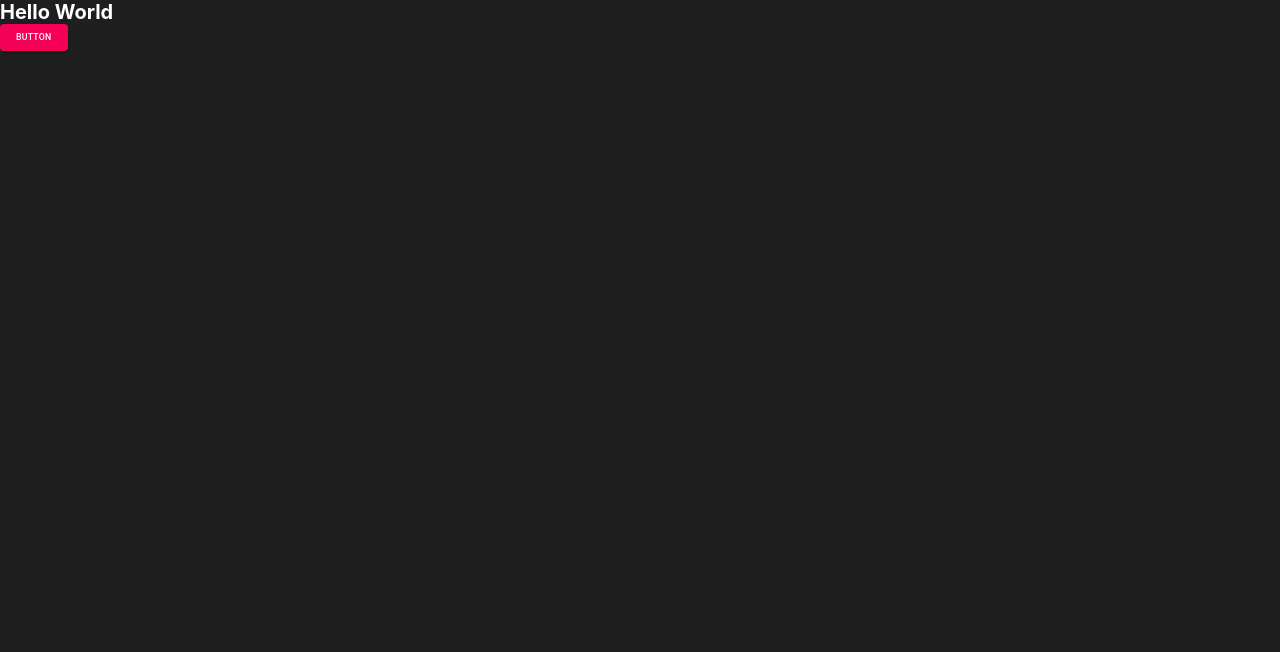
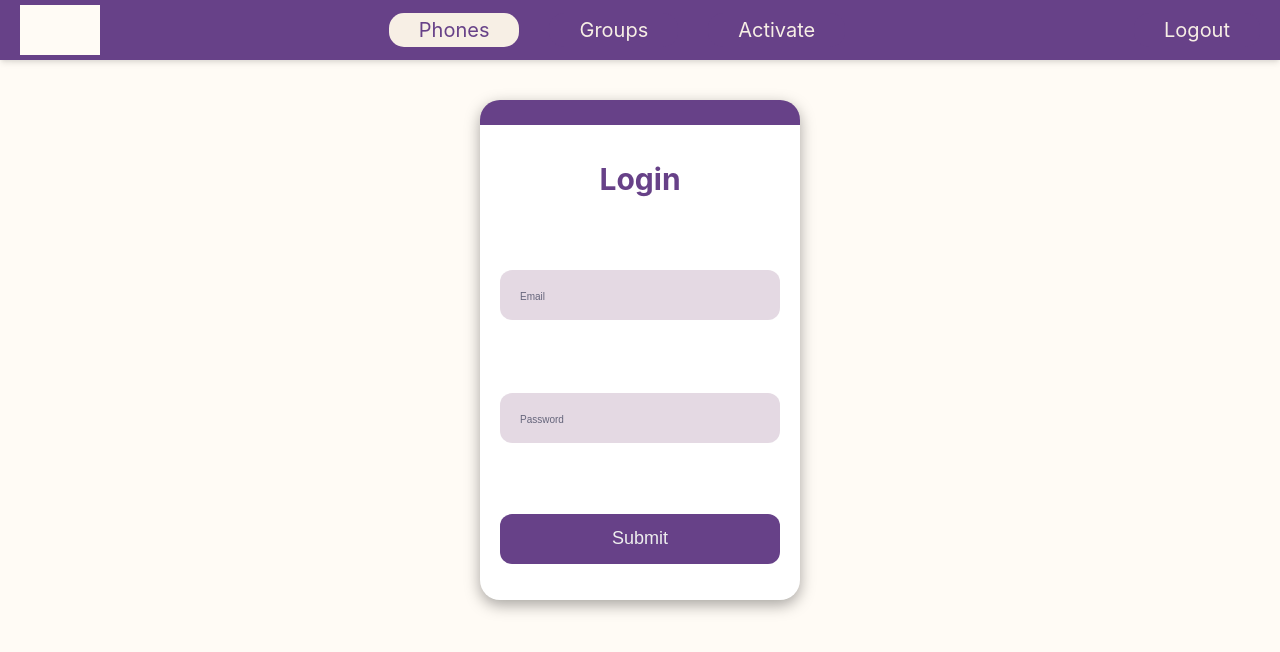
Before and after one commit to eladjmc/telegram-app, a React (Create React App) app: page / in a window 1280 px wide. Shown: the top 652 px of the page. Built offline with nearby package versions, Linux system fonts and the light colour scheme.

Commit message:
added navbar and user-form

```diff
--- a/src/App.tsx
+++ b/src/App.tsx
@@ -1,14 +1,17 @@
-import React from "react";
-
-import Button from "@material-ui/core/Button";
+import React, { FormEvent } from "react";
+import Login from "./components/login/Login";
+import Navbar from "./components/navbar/Navbar";
+import UserForm from "./components/shared/ui-components/UserForm";
 
 function App() {
+  const onSubmitForm = (e: FormEvent<HTMLInputElement>) => {
+    console.log("submitted");
+  };
+
   return (
     <div className="App">
-      <h1>Hello World</h1>
-      <Button variant="contained" color="secondary">
-        Button
-      </Button>
+      <Navbar/>
+      <Login />
     </div>
   );
 }
--- /dev/null
+++ b/src/components/login/Login.tsx
@@ -0,0 +1,14 @@
+import React, { FormEvent } from "react";
+import UserForm from "../shared/ui-components/UserForm";
+const Login = () => {
+  const onSubmitForm = (e: FormEvent<HTMLInputElement>) => {
+    console.log("submitted");
+  };
+  return (
+    <UserForm fields={["Email", "Password"]} submitForm={onSubmitForm}>
+      <h3>Login</h3>
+    </UserForm>
+  );
+};
+
+export default Login;
--- /dev/null
+++ b/src/components/navbar/NavButton.tsx
@@ -0,0 +1,22 @@
+import React from "react";
+
+interface buttonProps {
+  buttonText: string;
+  isSelected: boolean;
+  action: (buttonName: string) => void;
+}
+
+const NavButton = ({ buttonText, isSelected, action }: buttonProps) => {
+  return (
+    <div
+      className={`nav-btn ${isSelected ? "nav-btn-selected" : ""}`}
+      onClick={() => {
+        action(buttonText);
+      }}
+    >
+      {buttonText}
+    </div>
+  );
+};
+
+export default NavButton;
--- /dev/null
+++ b/src/components/navbar/Navbar.tsx
@@ -0,0 +1,87 @@
+import React from "react";
+import { useState } from "react";
+import "../../styles/Navbar.scss";
+import NavButton from "./NavButton";
+import { navbarButtons } from "../../constants/navbarButtons";
+
+const [phones, groups, activate, logout] = navbarButtons;
+
+interface ButtonsSelected {
+  phones: boolean;
+  groups: boolean;
+  activate: boolean;
+}
+
+const Navbar = () => {
+  const [isSelected, setIsSelected] = useState<ButtonsSelected>({
+    phones: true,
+    groups: false,
+    activate: false,
+  });
+  const handleNavLinkPressed = (buttonName: string) => {
+    // this will not be a switch case at the end, just for now it is
+    switch (buttonName) {
+      case phones: {
+        //TODO: handle navigate and other logic
+        console.log(phones, "Pressed link");
+
+        break;
+      }
+      case groups: {
+        //TODO: handle navigate and other logic
+        console.log(groups, "Pressed link");
+        break;
+      }
+      case activate: {
+        //TODO: handle navigate and other logic
+        console.log(activate, "Pressed link");
+        break;
+      }
+      case logout: {
+        //TODO: handle navigate and other logic
+        console.log(logout, "Pressed link");
+        break;
+      }
+      default:
+        break;
+    }
+  };
+
+  return (
+    <header className="navbar">
+      <div className="logo"></div>
+      <div className="navigate-links">
+        <div className="phones">
+          <NavButton
+            buttonText={phones}
+            isSelected={isSelected.phones}
+            action={handleNavLinkPressed}
+          />
+        </div>
+        <div className="groups">
+          <NavButton
+            buttonText={groups}
+            isSelected={isSelected.groups}
+            action={handleNavLinkPressed}
+          />
+        </div>
+        <div className="activate">
+          <NavButton
+            buttonText={activate}
+            isSelected={isSelected.activate}
+            action={handleNavLinkPressed}
+          />
+        </div>
+      </div>
+      <div className="logout">
+        <NavButton
+          buttonText={logout}
+          isSelected={false}
+          action={handleNavLinkPressed}
+        />
+      </div>
+    </header>
+  );
+};
+
+export default Navbar;
--- /dev/null
+++ b/src/components/shared/ui-components/UserForm.scss
@@ -0,0 +1,133 @@
+.form {
+    margin: 0 auto;
+    background-color: rgb(255, 255, 255);
+    border-radius: 20px;
+    box-sizing: border-box;
+    height: 500px;
+    padding: 20px;
+    width: 320px;
+    border-top: 25px var(--MainColor) solid;
+    box-shadow: rgba(0, 0, 0, 0.35) 0px 5px 15px;
+
+  }
+  .login-form {
+    display: flex;
+    flex-direction: column;
+    justify-content: space-around;
+  }
+  .title {
+    color: var(--MainColor);
+    font-family: sans-serif;
+    font-size: 36px;
+    font-weight: 600;
+    margin-top: 5px;
+  }
+
+  .subtitle {
+    color: #eee;
+    font-family: sans-serif;
+    font-size: 16px;
+    font-weight: 600;
+    margin-top: 10px;
+  }
+
+  .input-container {
+    height: 50px;
+    position: relative;
+    width: 100%;
+  }
+
+  .ic1 {
+    margin-top: 40px;
+  }
+
+  .ic2 {
+    margin-top: 30px;
+  }
+
+  .input {
+    background-color: rgba(73, 3, 72, 0.149);
+    border-radius: 12px;
+    border: 0;
+    box-sizing: border-box;
+    color: #2e2e2e;
+    font-size: 18px;
+    height: 100%;
+    outline: 0;
+    padding: 4px 20px 0;
+    width: 100%;
+  }
+
+  .cut {
+    background-color: rgb(255, 255, 255);
+    border-radius: 10px;
+    height: 20px;
+    left: 20px;
+    position: absolute;
+    top: -20px;
+    transform: translateY(0);
+    transition: transform 200ms;
+    width: 76px;
+  }
+
+  .cut-short {
+    width: 50px;
+  }
+
+  .input:focus ~ .cut,
+  .input:not(:placeholder-shown) ~ .cut {
+    transform: translateY(8px);
+  }
+
+  .placeholder {
+    color: #65657b;
+    font-family: sans-serif;
+    left: 20px;
+    line-height: 14px;
+    pointer-events: none;
+    position: absolute;
+    transform-origin: 0 50%;
+    transition: transform 200ms, color 200ms;
+    top: 20px;
+  }
+
+  .input:focus ~ .placeholder,
+  .input:not(:placeholder-shown) ~ .placeholder {
+    transform: translateY(-30px) translateX(10px) scale(0.75);
+  }
+
+  .input:not(:placeholder-shown) ~ .placeholder {
+    color: #808097;
+  }
+
+  .input:focus ~ .placeholder {
+    color: var(--MainColor);
+  }
+
+  .submit {
+    background-color: var(--MainColor);
+    border-radius: 12px;
+    border: 0;
+    box-sizing: border-box;
+    color: #eee;
+    cursor: pointer;
+    font-size: 18px;
+    height: 50px;
+    margin-top: 38px;
+    text-align: center;
+    width: 100%;
+  }
+  .submit:hover {
+    background-color: var(--MainColorLight);
+
+  }
+
+  .submit:active {
+    background-color: var(--MainColorDark);
+  }
+
+  h3 {
+    text-align: center;
+    color: var(--MainColor);
+    font-size: 3rem;
+  }
--- /dev/null
+++ b/src/components/shared/ui-components/UserForm.tsx
@@ -0,0 +1,79 @@
+import React, { useState,FormEvent } from "react";
+
+import { ReactNode } from "react";
+import "./UserForm.scss";
+
+interface userFormProps {
+  fields: string[];
+  submitForm: (e: FormEvent<HTMLInputElement>) => void,
+  children: ReactNode,
+}
+const UserForm = ({ fields, submitForm ,children }: userFormProps) => {
+
+  const [email, setEmail] = useState<string>("");
+  const [name, setName] = useState<string>("");
+  const [password, setPassword] = useState<string>("");
+
+  const handleSubmit = (e: React.FormEvent<HTMLFormElement>) => {
+    e.preventDefault();
+    console.log("form submitted");
+  };
+
+  return (
+    <form className={`form ${fields.length > 2 ? '': 'login-form'}`}onSubmit={handleSubmit}>
+      {children}
+      <div className="input-container ic1">
+        <input
+
+          className="input"
+          type="email"
+          id="email"
+          placeholder=" "
+          value={email}
+          onChange={(e:React.ChangeEvent<HTMLInputElement>) =>
+            setEmail(e.target.value)
+          }
+        />
+        <div className="cut"></div>
+        <label className="placeholder">{fields[0]}</label>
+      </div>
+
+      {fields.length > 2 && (
+        <div className="input-container ic1">
+          <input
+            className="input"
+            type="text"
+            id="name"
+            placeholder=" "
+            value={name}
+            onChange={(e: React.ChangeEvent<HTMLInputElement>) =>
+              setName(e.target.value)
+            }
+          />
+          <div className="cut"></div>
+          <label className="placeholder">{fields[2]}:</label>
+        </div>
+      )}
+
+      <div className="input-container ic1">
+        <input
+          className="input"
+          type="password"
+          placeholder=" "
+          id="password"
+          value={password}
+          onChange={(e: React.ChangeEvent<HTMLInputElement>) =>
+            setPassword(e.target.value)
+          }
+        />
+        <div className="cut"></div>
+        <label className="placeholder">{fields[1]}</label>
+      </div>
+      <button className="submit" type="submit">
+        Submit
+      </button>
+    </form>
+  );
+};
+
+export default UserForm;
--- /dev/null
+++ b/src/constants/navbarButtons.jsx
@@ -0,0 +1 @@
+export const navbarButtons = ['Phones', 'Groups','Activate', 'Logout'];
--- /dev/null
+++ b/src/styles/Navbar.scss
@@ -0,0 +1,45 @@
+.navbar {
+  height: 6rem;
+  width: 100%;
+  display: flex;
+  justify-content: space-between;
+  padding: 0 2rem;
+  align-items: center;
+  background-color: var(--MainColor);
+  box-shadow: rgba(0, 0, 0, 0.1) 0px 4px 6px -1px, rgba(0, 0, 0, 0.06) 0px 2px 4px -1px;
+  position: fixed;
+  top: 0;
+  .logo {
+    width: 80px;
+    height: 50px;
+    background-color: var(--LightestColor);
+  }
+
+  .navigate-links {
+    display: flex;
+    gap: 3rem;
+  }
+  .nav-btn {
+    cursor: pointer;
+    background-color: var(--MainColor);
+    color: var(--LightColor);
+    font-size: 2rem;
+    padding: 1.2rem 3rem;
+    line-height: 1rem;
+    border-radius: 1.5rem;
+    display: flex;
+    align-items: center;
+    justify-content: center;
+    transition: all 0.2s linear;
+  }
+
+  .nav-btn-selected {
+    background-color: var(--LightColor);
+    color: var(--MainColor);
+  }
+
+  .nav-btn:hover {
+    background-color: var(--LightColor);
+    color: var(--MainColor);
+  }
+}
--- a/src/styles/shared/reset.scss
+++ b/src/styles/shared/reset.scss
@@ -31,3 +31,14 @@ a {
 li{
     list-style: none;
 }
+
+// Vars
+:root{
+  // --MainColor: rgb(73, 3, 72);
+  --MainColor: #674188;
+  --MainColorLight: #674188e4;
+  --MainColorDark: #4f3368;
+
+  --LightColor: #F7EFE5;
+  --LightestColor: #FFFBF5;
+}
--- a/src/styles/shared/style.scss
+++ b/src/styles/shared/style.scss
@@ -1,7 +1,9 @@
 .App {
-  background-color: #1f1f1f;
+  background-color: var(--LightestColor);
   color: white;
   height: 100%;
   min-height: 100vh;
+  position: relative;
+  padding-top: 10rem;
 
 }
```
